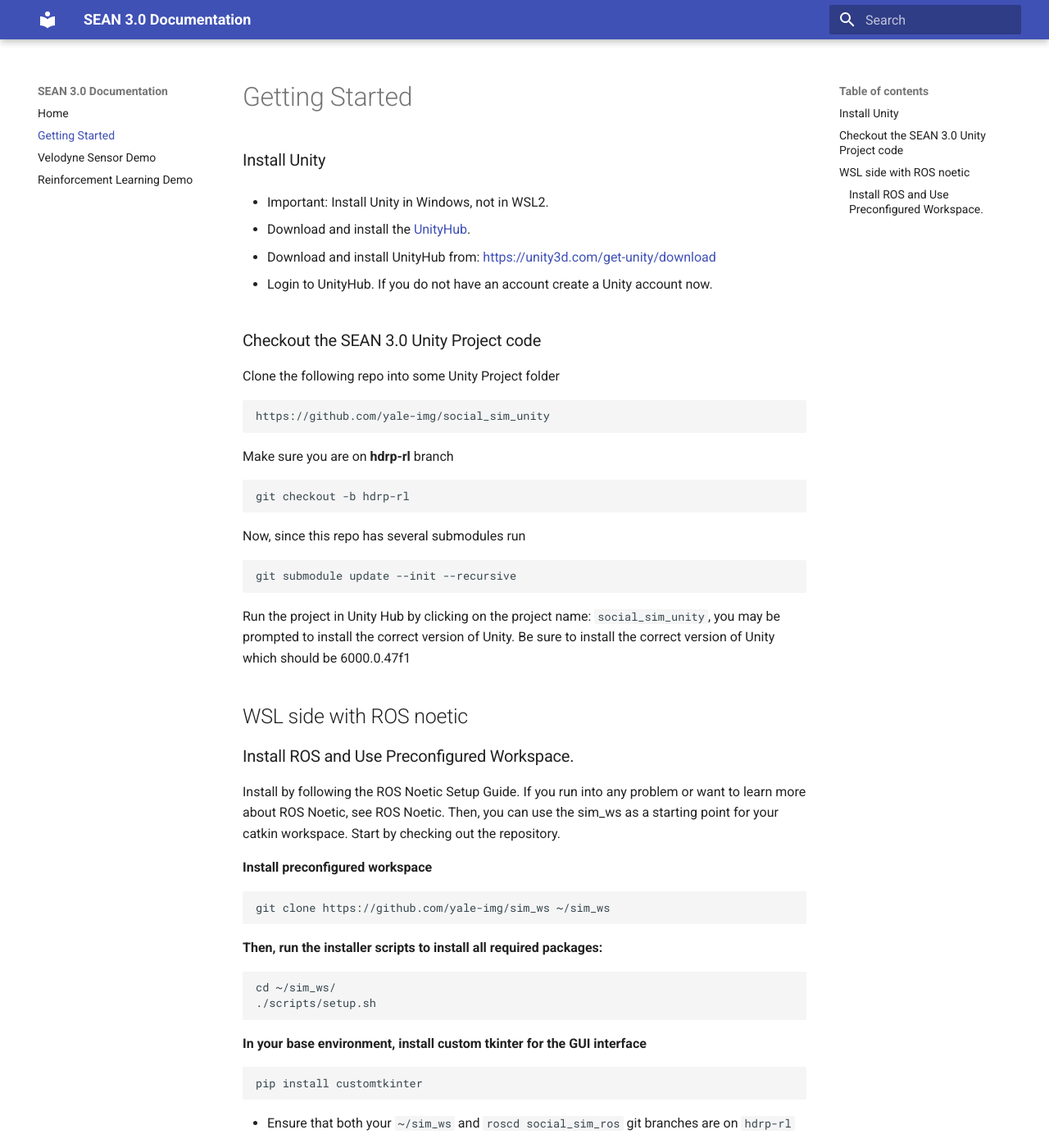
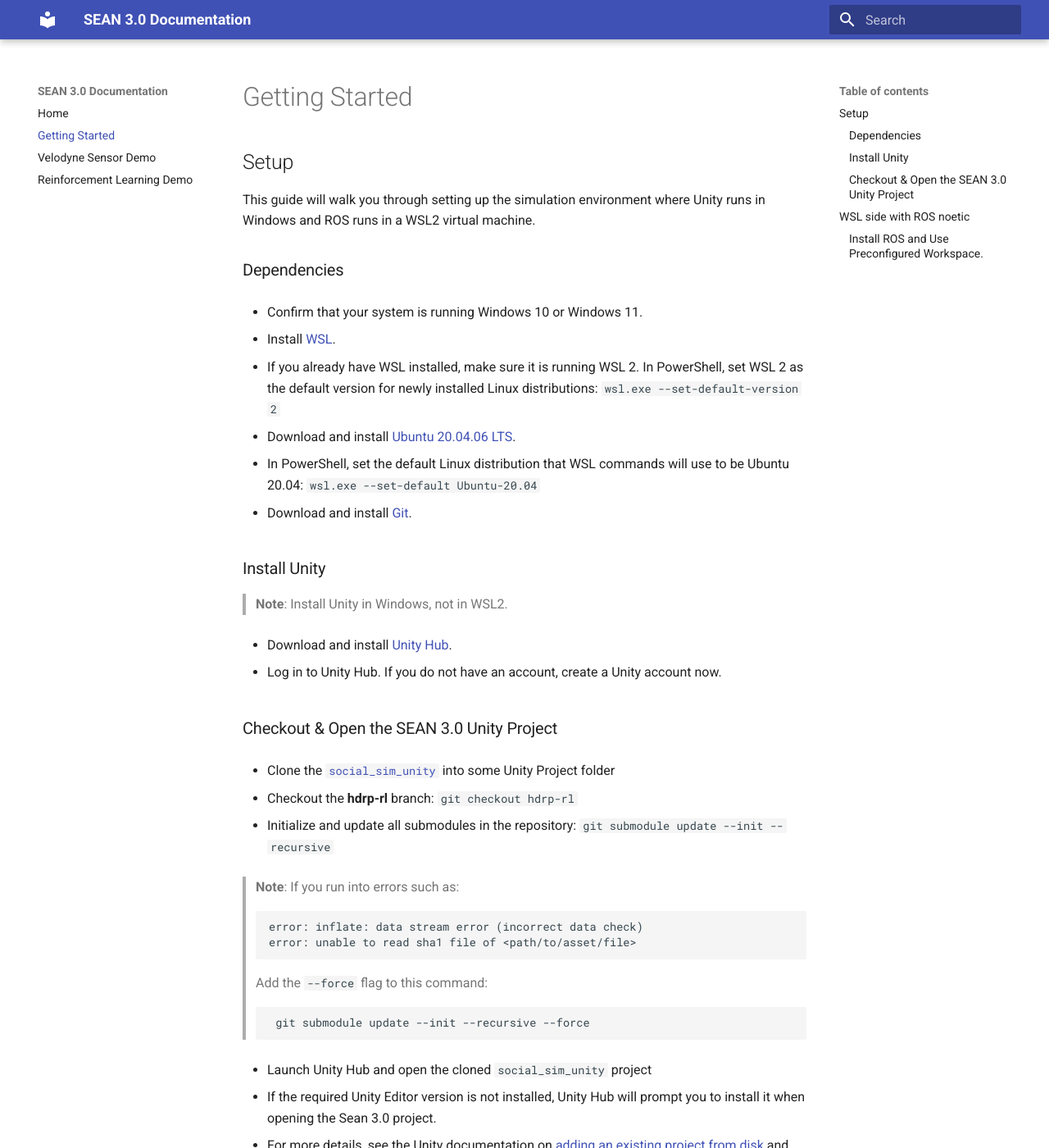
Before and after one commit to yale-sean/documentation, an MkDocs documentation site: the page built from docs/getting_started.md, in a window 1280 px wide and 1400 px high. Shown: the whole window at 82% size. Built offline with MkDocs 1.6.1 and Material for MkDocs 9.7.7, drawn with Linux system fonts in a browser that asks for light colours; some of the changed text lies outside the part shown.

Commit message:
update documentation

````diff
--- a/docs/getting_started.md
+++ b/docs/getting_started.md
@@ -1,34 +1,52 @@
+## Setup
+
+This guide will walk you through setting up the simulation environment where Unity runs in Windows and ROS runs in a WSL2 virtual machine.
+
+### Dependencies
+
+- Confirm that your system is running Windows 10 or Windows 11.
+
+- Install [WSL](https://learn.microsoft.com/en-us/windows/wsl/install).
+
+  - If you already have WSL installed, make sure it is running WSL 2. In PowerShell, set WSL 2 as the default version for newly installed Linux distributions: `wsl.exe --set-default-version 2`
+
+- Download and install [Ubuntu 20.04.06 LTS](https://apps.microsoft.com/detail/9mttcl66cpxj?hl=en-US&gl=US).
+
+  - In PowerShell, set the default Linux distribution that WSL commands will use to be Ubuntu 20.04: `wsl.exe --set-default Ubuntu-20.04`
+
+- Download and install [Git](https://git-scm.com/install/windows).
+
 ### Install Unity
 
-- Important: Install Unity in Windows, not in WSL2.
+> **Note**: Install Unity in Windows, not in WSL2.
 
-- Download and install the [UnityHub](https://unity.com/download).
+- Download and install [Unity Hub](https://unity.com/download).
 
-  - Download and install UnityHub from: [https://unity3d.com/get-unity/download](https://unity3d.com/get-unity/download)
+- Log in to Unity Hub. If you do not have an account, create a Unity account now.
 
-  - Login to UnityHub. If you do not have an account create a Unity account now.
+### Checkout & Open the SEAN 3.0 Unity Project
 
-### Checkout the SEAN 3.0 Unity Project code
+- Clone the [`social_sim_unity`](https://github.com/yale-img/social_sim_unity) into some Unity Project folder
 
-Clone the following repo into some Unity Project folder
+- Checkout the **hdrp-rl** branch: `git checkout hdrp-rl`
 
-```
-https://github.com/yale-img/social_sim_unity
-```
+- Initialize and update all submodules in the repository: `git submodule update --init --recursive`
 
-Make sure you are on **hdrp-rl** branch
+  > **Note**: If you run into errors such as:
+  > ```text
+  > error: inflate: data stream error (incorrect data check)
+  > error: unable to read sha1 file of <path/to/asset/file>
+  > ```
+  > Add the `--force` flag to this command:
+  >```text
+  > git submodule update --init --recursive --force
+  >```
 
-```
-git checkout -b hdrp-rl
-```
+- Launch Unity Hub and open the cloned `social_sim_unity` project
 
-Now, since this repo has several submodules run
+  - If the required Unity Editor version is not installed, Unity Hub will prompt you to install it when opening the Sean 3.0 project.
 
-```
-git submodule update --init --recursive
-```
-
-Run the project in Unity Hub by clicking on the project name: `social_sim_unity`, you may be prompted to install the correct version of Unity. Be sure to install the correct version of Unity which should be 6000.0.47f1
+  - For more details, see the Unity documentation on [adding an existing project from disk](https://docs.unity3d.com/hub/manual/AddProject.html#add-an-existing-project-from-your-disk) and [opening a project with a different Editor version](https://docs.unity3d.com/hub/manual/OpenProject.html#open-with-a-different-editor-version).
 
 ## WSL side with ROS noetic
 
````
